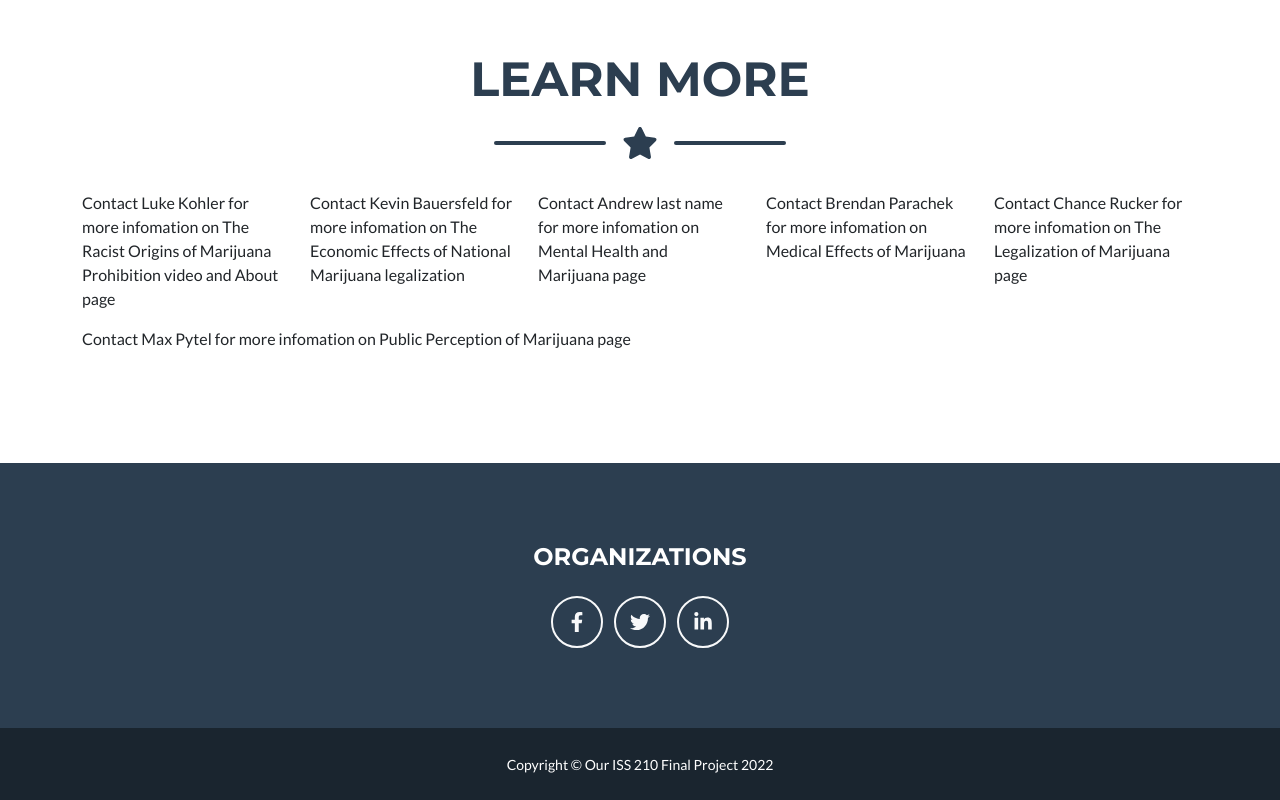
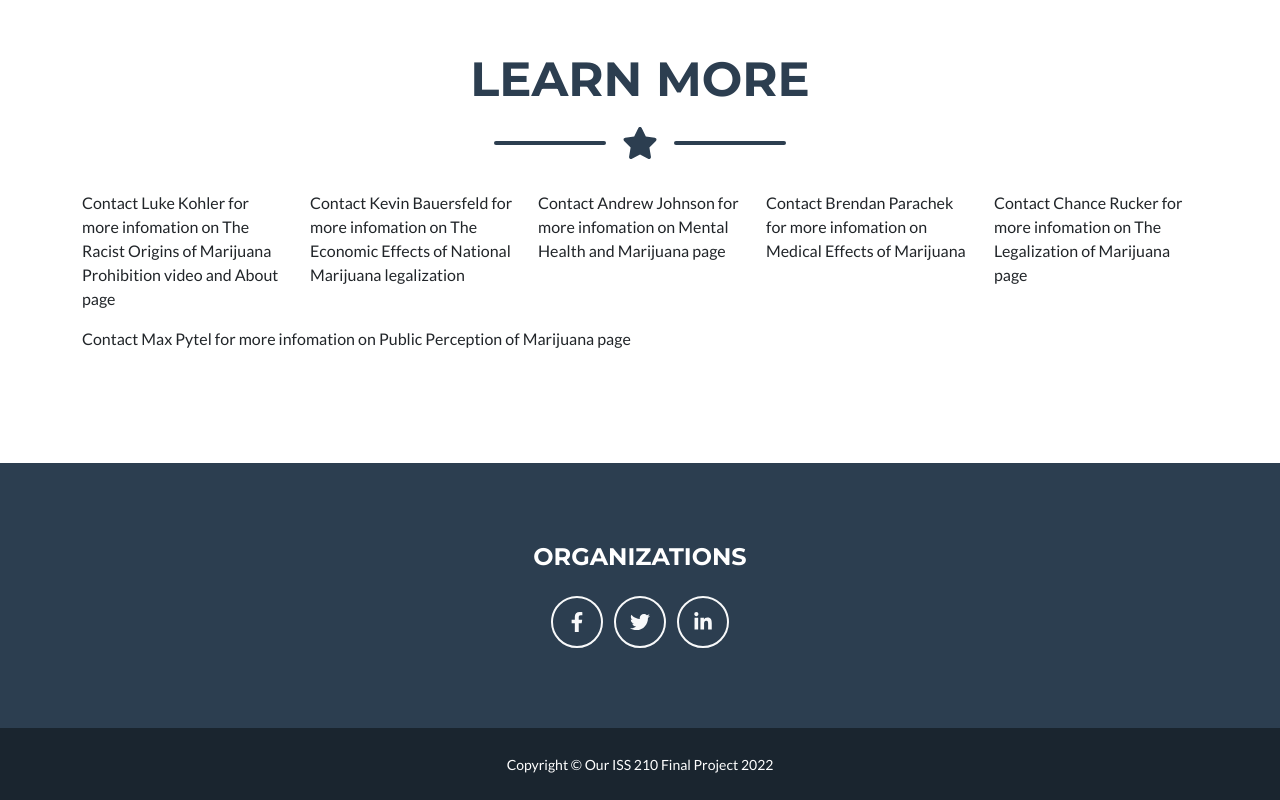
Before and after one commit to kohlerl6msu/ISS210-004-33, a plain HTML site: page index.html in a window 1280 px wide. Shown: the part 2178-2978 px from the top of the page. Drawn offline with nearby package versions, Linux system fonts and the light colour scheme.

Commit message:
Update index.html

```diff
--- a/index.html
+++ b/index.html
@@ -157,7 +157,7 @@ If you want to help this cause and/or be more informed: visit norml.org.
                 <div class="row justify-content-center">
                     <div class="col-sm"><p>Contact Luke Kohler for more infomation on The Racist Origins of Marijuana Prohibition video and About page </p></div>
                     <div class="col-sm"><p>Contact Kevin Bauersfeld for more infomation on The Economic Effects of National Marijuana legalization </p></div>
-                    <div class="col-sm"><p>Contact Andrew last name for more infomation on Mental Health and Marijuana page </p></div>
+                    <div class="col-sm"><p>Contact Andrew Johnson for more infomation on Mental Health and Marijuana page </p></div>
                     <div class="col-sm"><p>Contact Brendan Parachek for more infomation on Medical Effects of Marijuana </p></div>
                     <div class="col-sm"><p>Contact Chance Rucker for more infomation on The Legalization of Marijuana page </p></div>
                 </div>
```
